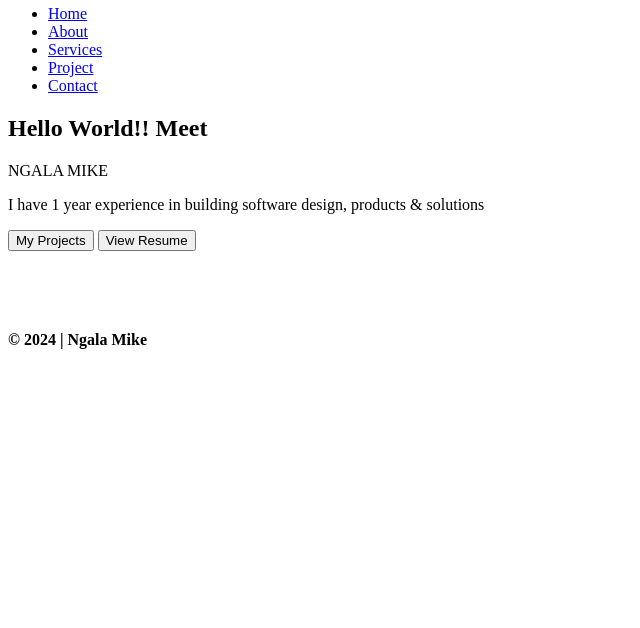
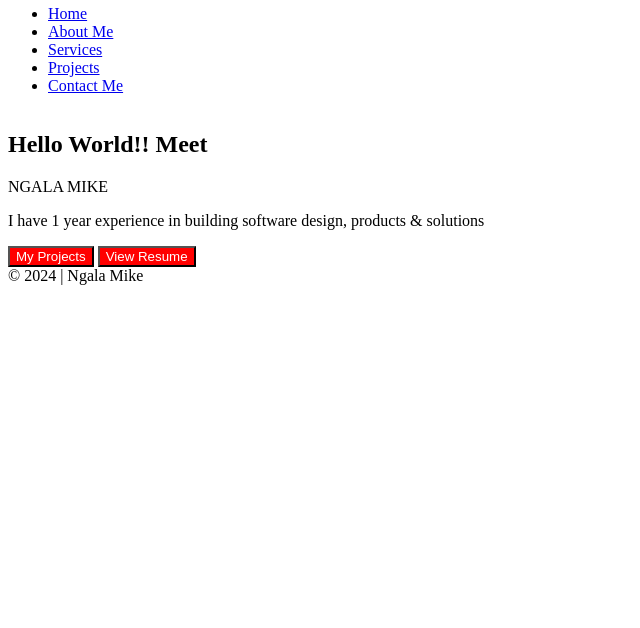
Before and after one commit to ngala21/jutimo, a plain HTML site: page index.html in a window 1280 px wide. Shown: the part 172-800 px from the top of the page, without its empty margins (0-640 px from the left). Drawn offline with Linux system fonts and the light colour scheme.

Commit message:
working on me

```diff
--- a/css/style.css
+++ b/css/style.css
@@ -13,7 +13,21 @@
   outline: none;
 } */
 
-footer {
+.btn {
+  background: red;
+  color: white;
+
+}
+
+.navbar {
+  display: flex;
+}
+
+.nav-menu {
+  justify-content: space-between;
+}
+
+/* footer {
   margin-top: 5rem;
   font-weight: bold;
-}
+} */
--- a/index.html
+++ b/index.html
@@ -3,33 +3,43 @@
 <head>
   <meta charset="UTF-8">
   <meta name="viewport" content="width=device-width, initial-scale=1.0">
-  <title>Ngala Mike Software Engineer</title>
+  <title>Ngala Mike · Software Engineer</title>
+  <link rel="icon" href="images/ngala21.jpeg" type="image/x-icon">
   <link rel="stylesheet" href="css/style.css">
 </head>
 <body>
   <header>
     <nav class="navbar">
-      <div>
+      <div class="nav-menu">
         <img src="images/ngala21.jpeg" alt="">
         <h1>NGALA</h1>
         <ul class="nav_menu">
           <li><a href="#">Home</a></li>
-          <li><a href="#">About</a></li>
+          <li><a href="#">About Me</a></li>
           <li><a href="#">Services</a></li>
-          <li><a href="#">Project</a></li>
-          <li><a href="#">Contact</a></li>
+          <li><a href="#">Projects</a></li>
+          <li><a href="#">Contact Me</a></li>
         </ul>
       </div>
     </nav>
   </header>
   <main>
-    <h2>Hello World!! Meet</h2>
-    <p>NGALA MIKE</p>
+    <div class="intro">
+      <h2>Hello World!! Meet</h2>
+      <p>NGALA MIKE</p>
 
-    <p>I have 1 year experience in building software design, products & solutions</p>
+      <p>I have 1 year experience in building software design, products & solutions</p>
 
-    <button>My Projects</button>
-    <button>View Resume</button>
+      <button class="btn">My Projects</button>
+      <button class="btn">View Resume</button>
+    </div>
+
+    <section>
+      <div class="about_me">
+
+      </div>
+    </section>
+
   </main>
   <footer>
     &copy; 2024 | Ngala Mike
```
